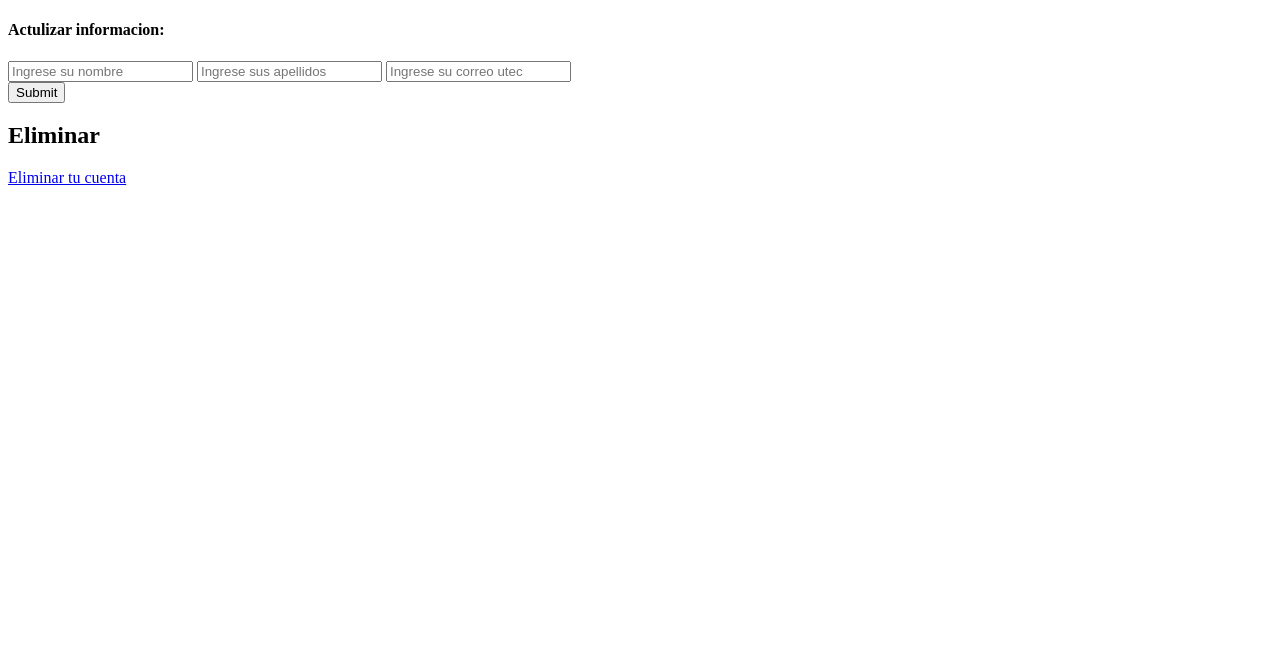
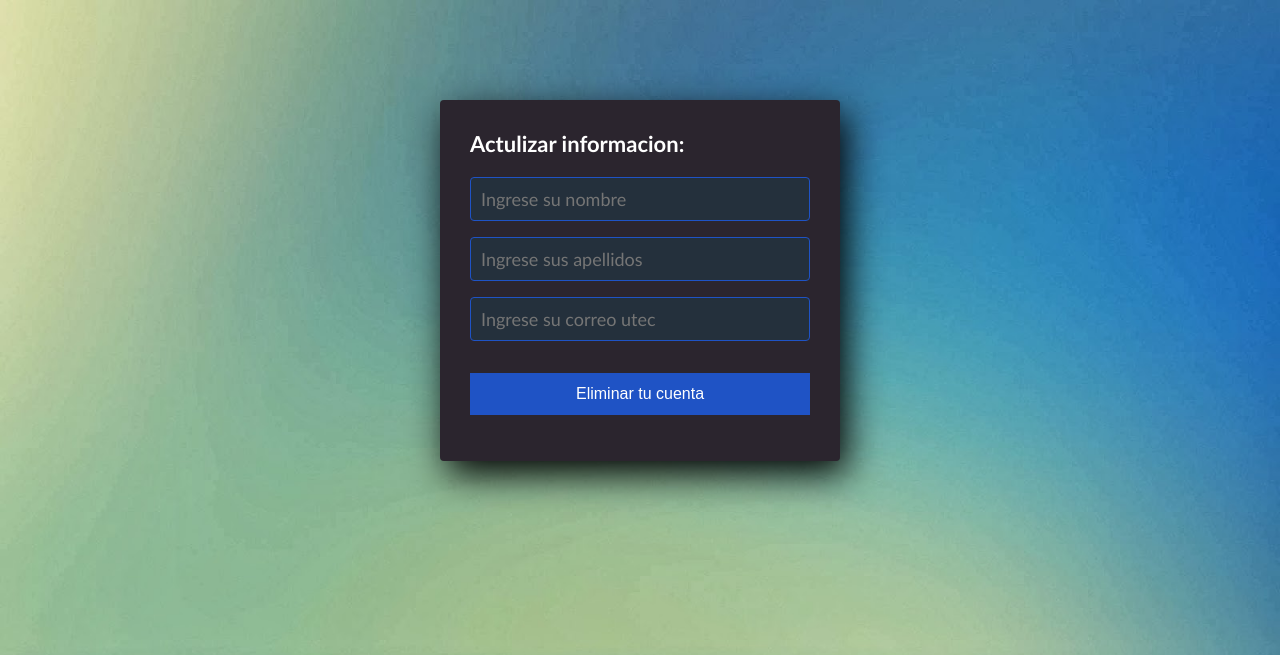
Before and after one commit to shadow-maker/Scheduler-UTEC, a Flask app: template app/templates/alumnos/update.html in a window 1280 px wide. Shown: the top 655 px of the page. Run offline with Flask 2, Linux system fonts and the light colour scheme; the template is opened without the code that fills it: values that come from a table or form of the project are taken from there, others are empty; parts of the project's set-up code (start-up, migrations or seed data) failed here and were passed over.

Commit message:
added multiplce css and fixed update info

```diff
--- a/app/templates/alumnos/update.html
+++ b/app/templates/alumnos/update.html
@@ -4,6 +4,7 @@
   <meta charset="UTF-8">
   <meta name="viewport" content="width=device-width, initial-scale=1.0">
   <meta http-equiv="X-UA-Compatible" content="ie=edge">
+  <link rel="stylesheet" href="/static/style/single_form.css">
   <title>Actualizar info</title>
 </head>
 <body>
@@ -29,14 +30,11 @@
       {{form.last_name(class="controls", placeholder="Ingrese sus apellidos")}}
       {{form.correo(class="controls", placeholder="Ingrese su correo utec")}}
 
-
-      <div>
-          {{form.submit(class="botons")}}
-      </div>
+      <button class="botons" href={{url_for('alumnos_delete', id=alumno.codigo)}}> Eliminar tu cuenta </button>
     </form>
 
-    <h2> Eliminar </h2>
-    <a href={{url_for('alumnos_delete', id=alumno.codigo)}}> Eliminar tu cuenta </a>
+
+
 
   </section>
 
--- a/app/templates/alumnos/view.html
+++ b/app/templates/alumnos/view.html
@@ -4,6 +4,7 @@
     <meta charset="UTF-8">
     <meta http-equiv="X-UA-Compatible" content="IE=edge">
     <meta name="viewport" content="width=device-width, initial-scale=1.0">
+    <link rel="stylesheet" href="/static/style/multiple.css">
     <title>Menu</title>
     <style>
             .hidden {
```
